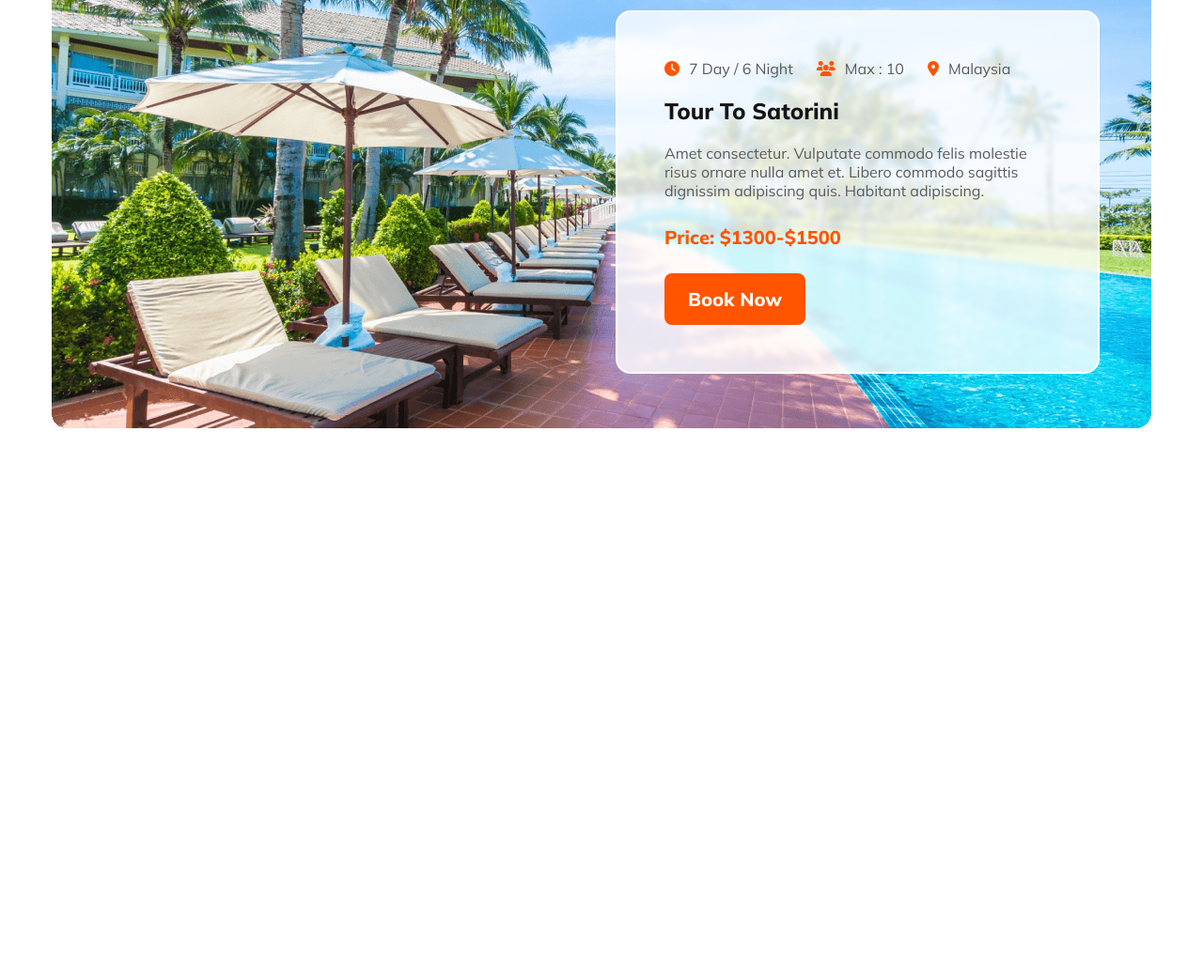
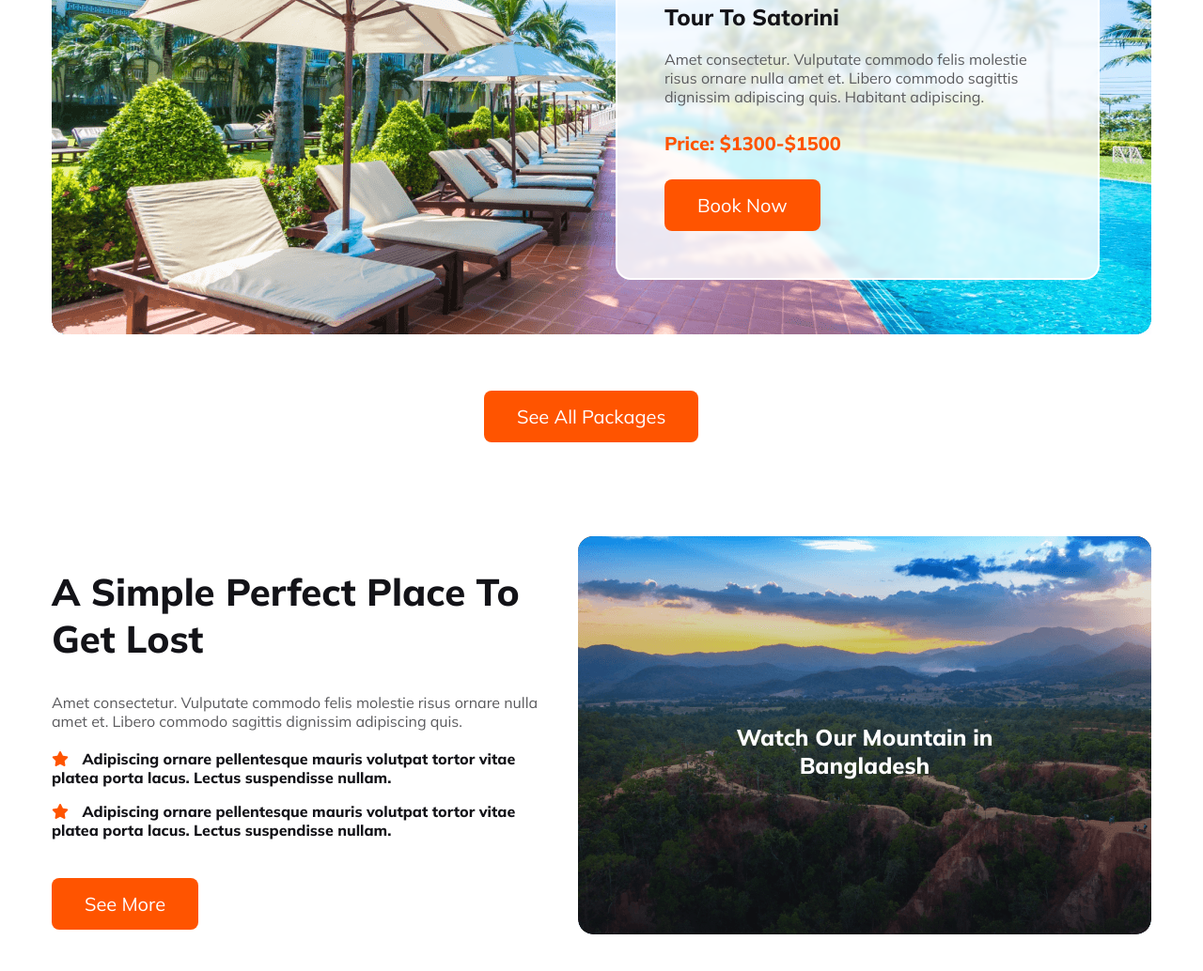
Before and after one commit to myenuddin24/hero-travel, a plain HTML site: page index.html in a window 1280 px wide. Shown: the part 4769-5803 px from the top of the page at 94% size. Before the commit the page ends 5435 px from the top, so only its background shows below. Drawn offline with Linux system fonts and the light colour scheme.

Commit message:
A Simple Perfect Place To Get Lost section added

```diff
--- a/index.html
+++ b/index.html
@@ -128,7 +128,7 @@
                         <p>Amet consectetur. Vulputate commodo felis
                             molestie risus  ornare nulla amet et. Libero commodo sagittis dignissim adipiscing quis. Habitant adipiscing.</p>
                         <h4>Price: $1300-$1500</h4>
-                        <button>Book Now</button>
+                        <button  class="btn-primary ">Book Now</button>
                     </div>
 
                 </div>
@@ -150,7 +150,7 @@
                         <p>Amet consectetur. Vulputate commodo felis
                             molestie risus  ornare nulla amet et. Libero commodo sagittis dignissim adipiscing quis. Habitant adipiscing.</p>
                         <h4>Price: $1300-$1500</h4>
-                        <button>Book Now</button>
+                        <button class="btn-primary ">Book Now</button>
                     </div>
                 </div>
                 <div class="four-section-img-one">
@@ -171,13 +171,32 @@
                         <p>Amet consectetur. Vulputate commodo felis
                             molestie risus  ornare nulla amet et. Libero commodo sagittis dignissim adipiscing quis. Habitant adipiscing.</p>
                         <h4>Price: $1300-$1500</h4>
-                        <button>Book Now</button>
+                        <button class="btn-primary ">Book Now</button>
                     </div>
 
                 </div>
             </div>
+            <button class="btn-primary , four-section-footer-btn">See All Packages</button>
        </section>
-
+       <section class="a-simple-perfect-place-to-get-lost">
+            <div class="five-section">
+                <div class="five-section-column-one">
+                    <h1>A Simple Perfect Place To Get Lost</h1>
+                    <p class="five-section-p1">Amet consectetur. Vulputate commodo felis molestie risus  ornare nulla amet et. Libero commodo sagittis dignissim adipiscing quis. </p>
+                    <p class="five-section-p2">
+                       <i class="fa fa-star"></i> Adipiscing ornare pellentesque mauris volutpat tortor vitae platea porta lacus. Lectus suspendisse nullam.
+                    </p>
+                    <p class="five-section-p2">
+                        <i class="fa fa-star"></i> Adipiscing ornare pellentesque mauris volutpat tortor vitae platea porta lacus. Lectus suspendisse nullam.
+                    </p>
+                    <button class="btn-primary , five-section-btn">See More</button>
+                </div>
+                <div class="five-section-column-two">
+                    <img src="Images/Group 40089.png" alt="">
+                    <h3>Watch Our Mountain in Bangladesh</h3>
+                </div>
+            </div>
+       </section>
 
 
     </main>
--- a/styles/style.css
+++ b/styles/style.css
@@ -273,7 +273,7 @@ main{
     background: url('../Images/Group\ 39.png');
     background-repeat: no-repeat;
     height: 500px;
-    padding: 55px 55px 55px 600px;
+    padding: 55px 55px 5px 600px;
 
 }
 .four-section-img-background{
@@ -306,16 +306,6 @@ main{
     font-weight: 800;
 }
 
-.four-section-img-background > button{
-    border-radius: 8px;
-    background: #FF5400;
-    color: #FFF;
-    text-align: center;
-    font-size: 1.25rem;
-    font-weight: 800;
-    padding: 15px 25px;
-    border: none;
-}
 .fa{
     color: #FF5400;
     margin-right: 10px;
@@ -330,15 +320,60 @@ main{
     background: url('../Images/Group\ 40.png');
     background-repeat: no-repeat;
     height: 500px;
-    padding: 55px 600px 55px 55px;
+    padding: 55px 600px 5px 55px;
 
 }
+.four-section-footer-btn{
+    margin: 0px 460px;
+}
+
+/* A Simple Perfect Place To Get Lost */
 
 
+.five-section{
+    display: flex;
+    gap: 30px;
+    margin-top: 100px;
+}
 
+.five-section-column-one > h1{
+    color: #131318;
+    font-size: 2.5rem;
+    font-weight: 800;
 
-
-
+}
+.five-section-column-one > .five-section-p1{
+    color: #5A5A5D;
+    font-size: 1rem;
+    font-weight: 400;
+    margin-bottom: 20px;
+}
+.five-section-column-one > .five-section-p2{
+    color: #131318;
+    font-size: 1rem;
+    font-weight: 700;
+    gap: 15px;
+}
+.five-section-column-two img{
+    border-radius: 16px;
+    background: linear-gradient(180deg, #131318 -31.96%, rgba(19, 19, 24, 0.00) 100%);
+}
+.five-section-btn{
+    margin-top: 25px;
+}
+.five-section-column-two{
+    position: relative;
+}
+.five-section-column-two > h3{
+    position: absolute;
+    top: 175px;
+    left: 165px;
+    right: 165px;
+    color: #FFF;
+    text-align: center;
+    font-size: 1.5rem;
+    font-weight: 700;
+}
 
 
 
@@ -358,7 +393,8 @@ main{
     }
 nav ,
 .our-popular-tour,
-.banner-input
+.banner-input ,
+.five-section
 {
     flex-direction: column;
 }
@@ -384,6 +420,7 @@ nav ,
 
 .header-banner{
     width: 95%;
+    margin: 10px;
 }
 .banner-content .banner-heading{
     color: #FFF;
@@ -512,18 +549,38 @@ main{
     width: 70%;
     margin-top: 60px;
     margin-left: 30px;
-
-
-
  }
  .four-section-img-background-content{
     display: flex;
     flex-wrap: wrap;
     gap: 25px;
 }
+.four-section-footer-btn{
+    margin: 0px 120px;
+}
 
+/* Five section start */
 
-
+.five-section-column-one > h1{
+    font-size: 1.5rem;
+    color: #131318;
+}
+.five-section-column-two > img{
+    width: 95%;
+    margin: 10px;
+}
+.five-section-column-two > h3{
+    color: #FFF;
+    text-align: center;
+    font-size: 1.25rem;
+    font-weight: 700;
+    top: 80px;
+    left: 80px;
+    right: 80px;
+}
+.five-section-column-one {
+    margin: 15px;
+}
 
 
 
```
